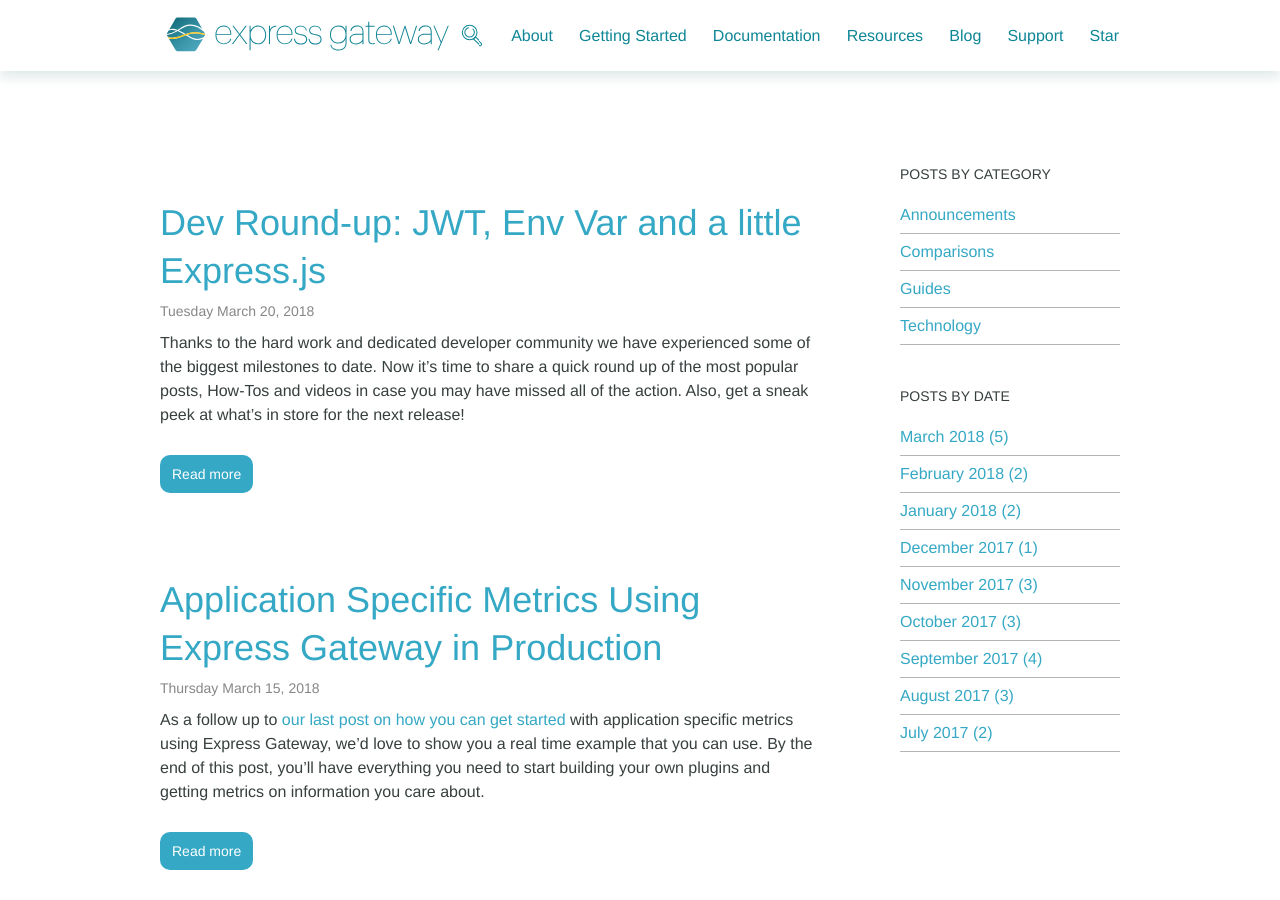
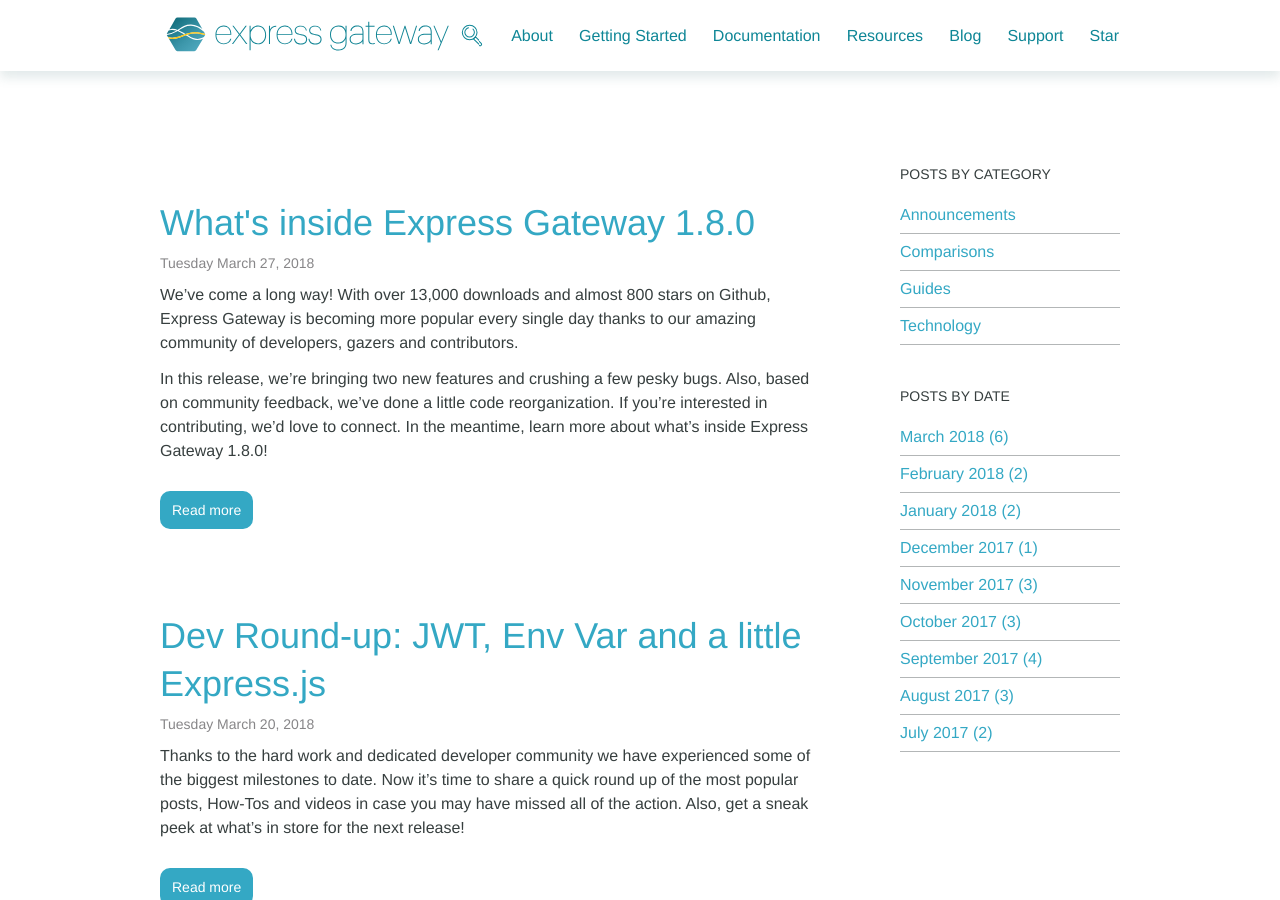
Before and after one commit to ExpressGateway/express-gateway.io, a Jekyll site: the page built from blog/index.html, in a window 1280 px wide and 900 px high. Built offline with Jekyll 4.4.1, drawn with Linux system fonts in a browser that asks for light colours; nearby versions of some CDN libraries; some web fonts are replaced; the list of posts is cut into pages by our own code; comment, search, counter and statistics services are not loaded; some of the changed text lies outside the part shown.

Commit message:
Updated Whats Inside Express Gateway 1 Dot 8 0 and 1 other file

```diff
--- a/_posts/whats-inside-express-gateway-1-dot-8-0.markdown
+++ b/_posts/2018-03-27-whats-inside-express-gateway-1-dot-8-0.markdown
@@ -1,5 +1,6 @@
 ---
 title: What's inside Express Gateway 1.8.0
+date: 2018-03-27 07:56:00 Z
 categories:
 - announcements
 tags:
```
